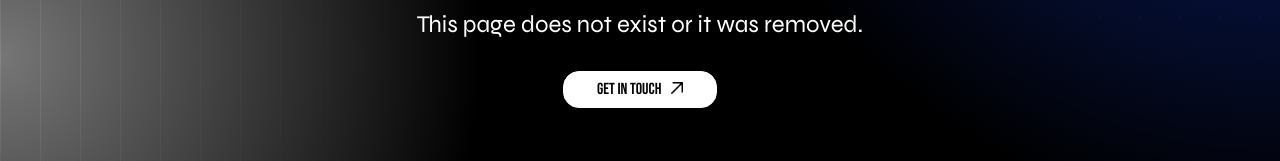
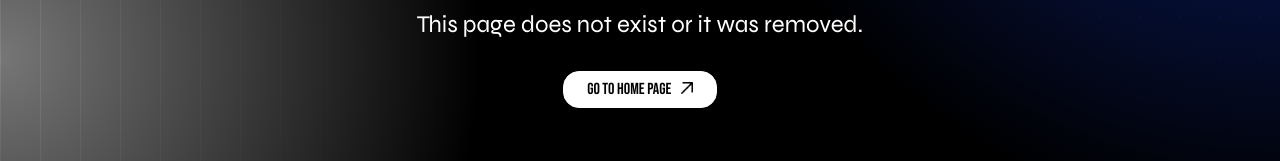
Before and after one commit to SparkHaus-Digital/SparkHaus, a React (Vite) app: page /404 in a window 1280 px wide. Shown: the part 515-676 px from the top of the page. Built offline with nearby package versions, Linux system fonts and the light colour scheme.

Commit message:
Error Page Btn

```diff
--- a/src/screens/Error.jsx
+++ b/src/screens/Error.jsx
@@ -51,7 +51,7 @@ const Error = () => {
 					<Link to="/">
 						<center>
 							<div className="footer-button" style={{ maxWidth: '120px' }}>
-								GET IN TOUCH
+								GO TO HOME PAGE
 								<img src={topArrow} alt="arrow" className="arrow" />
 							</div>
 						</center>
```
